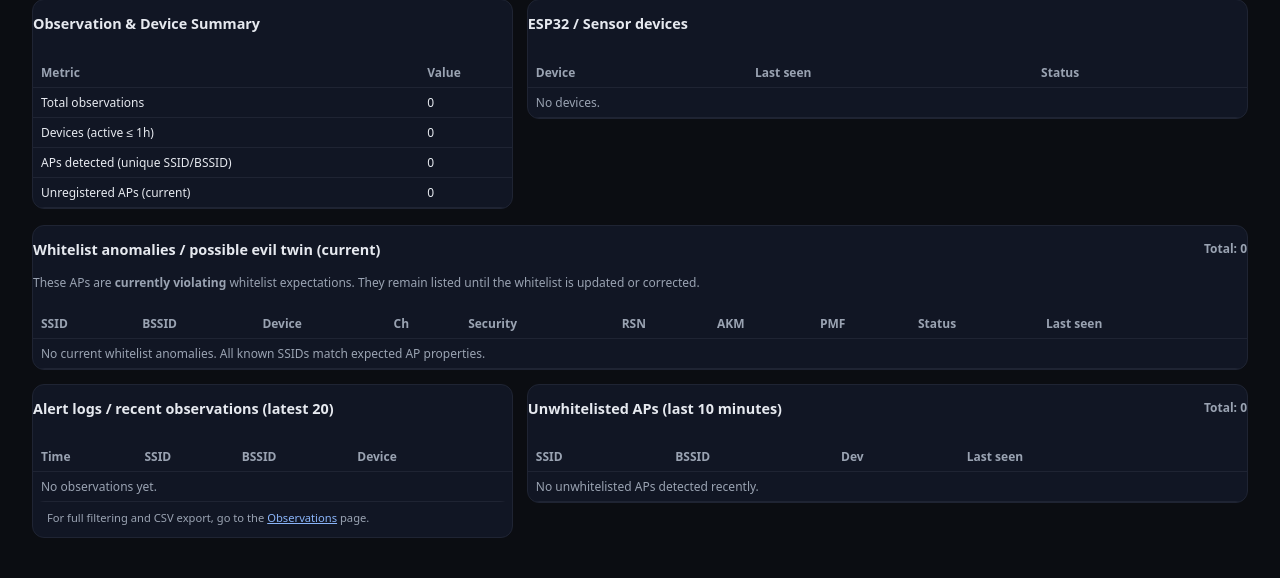
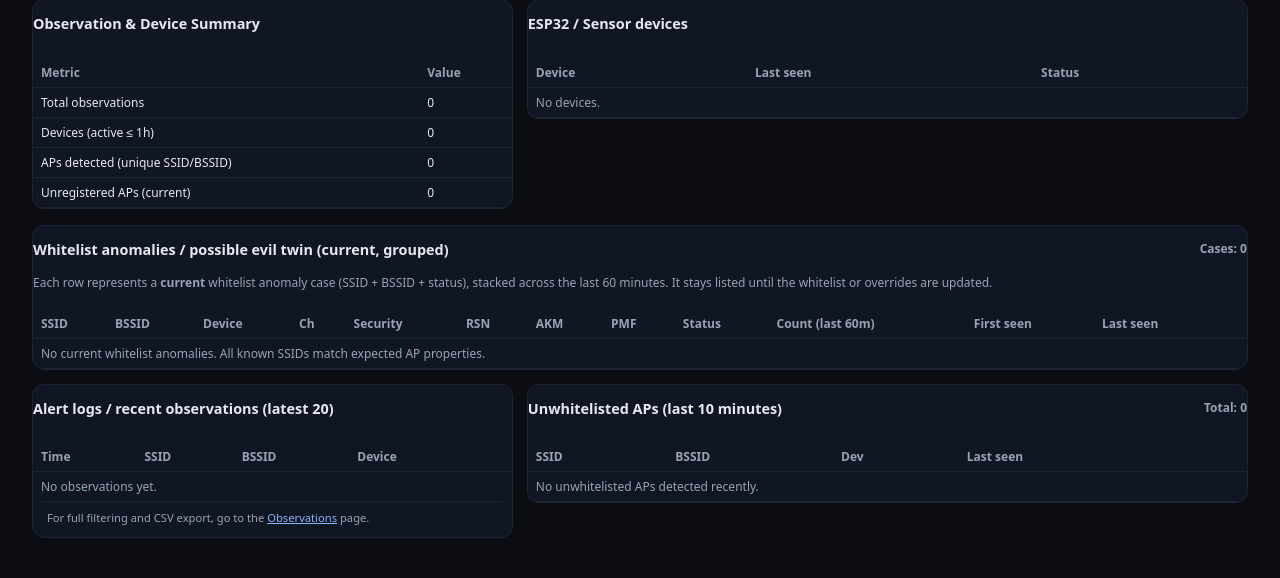
Before and after one commit to ErinFlyingSkyRocket/APSentinel, a Django app: page / in a window 1280 px wide. Shown: the part 144-722 px from the top of the page. Run offline with Django 5.2, Linux system fonts and the light colour scheme; the visitor is signed in with stand-in values (Sample User, id 1); data that the repository does not hold is empty.

Commit message:
anomaly alerts whitelist

```diff
--- a/Django/templates/ui/dashboard.html
+++ b/Django/templates/ui/dashboard.html
@@ -84,14 +84,14 @@
   <!-- CURRENT whitelist anomalies / possible evil twin -->
   <div class="obs-block" style="margin-top:16px;">
     <h3>
-      Whitelist anomalies / possible evil twin (current)
+      Whitelist anomalies / possible evil twin (current, grouped)
       <span style="float:right; font-size:0.75rem; color:var(--muted);">
-        Total: {{ anomalies_critical|length }}
+        Cases: {{ anomalies_critical|length }}
       </span>
     </h3>
     <p style="margin:0 0 8px; color:var(--muted); font-size:0.75rem;">
-      These APs are <strong>currently violating</strong> whitelist expectations.
-      They remain listed until the whitelist is updated or corrected.
+      Each row represents a <strong>current</strong> whitelist anomaly case (SSID + BSSID + status),
+      stacked across the last 60 minutes. It stays listed until the whitelist or overrides are updated.
     </p>
 
     <div class="table-wrap">
@@ -107,18 +107,27 @@
             <th>AKM</th>
             <th>PMF</th>
             <th>Status</th>
+            <th>Count (last 60m)</th>
+            <th>First seen</th>
             <th>Last seen</th>
             <th></th>
           </tr>
         </thead>
         <tbody>
           {% if anomalies_critical %}
-            {% for o in anomalies_critical %}
+            {% for case in anomalies_critical %}
+              {% with o=case.sample %}
                 <tr>
-                <td class="ellipsis">{{ o.ssid|default:"—" }}</td>
-                <td class="mono ch-16">{{ o.bssid }}</td>
-                <td>{{ o.device.name }}</td>
-                <td>{{ o.channel }}</td>
+                  <td class="ellipsis">{{ case.ssid|default:"—" }}</td>
+                  <td class="mono ch-16">{{ case.bssid }}</td>
+                  <td>
+                    {% if o.device %}
+                      {{ o.device.name }}
+                    {% else %}
+                      —
+                    {% endif %}
+                  </td>
+                  <td>{{ o.channel|default:"—" }}</td>
                   <td>{{ o.security|default:"—" }}</td>
                   <td>{{ o.rsn_text|default:"—" }}</td>
                   <td>{{ o.akm_list|default:"—" }}</td>
@@ -126,18 +135,31 @@
                     cap={{ o.pmf_capable|yesno:"Y,N" }},
                     req={{ o.pmf_required|yesno:"Y,N" }}
                   </td>
-                <td>{{ o.dynamic_status|default:o.match_status|default:"(none)" }}</td>
+                  <td>{{ case.status|default:"ANOMALY" }}</td>
+                  <td class="r">{{ case.count }}</td>
                   <td style="white-space:nowrap;">
-                  {{ o.server_ts|date:"M j, Y, g:i a" }}
+                    {% if case.first_seen %}
+                      {{ case.first_seen|date:"M j, Y, g:i a" }}
+                    {% else %}
+                      —
+                    {% endif %}
+                  </td>
+                  <td style="white-space:nowrap;">
+                    {% if case.last_seen %}
+                      {{ case.last_seen|date:"M j, Y, g:i a" }}
+                    {% else %}
+                      —
+                    {% endif %}
                   </td>
                   <td>
                     <a class="btn-link" href="{% url 'observation_detail' o.id %}">Details</a>
                   </td>
                 </tr>
+              {% endwith %}
             {% endfor %}
           {% else %}
             <tr>
-              <td colspan="11" class="empty">
+              <td colspan="13" class="empty">
                 No current whitelist anomalies.
                 All known SSIDs match expected AP properties.
               </td>
--- a/Django/ui/views.py
+++ b/Django/ui/views.py
@@ -13,7 +13,7 @@ from django.core.serializers.json import DjangoJSONEncoder
 from django.utils import timezone
 
 from devices.models import Device
-from evidence.models import AccessPointObservation
+from evidence.models import AccessPointObservation, WhitelistAnomalyOverride
 from apsentinel.views import _match_whitelist  # dynamic whitelist check
 
 
@@ -86,6 +86,38 @@ def _attach_dynamic_status(obs):
     )
 
     return obs
+
+
+def _is_anomaly_ignored(obs):
+    """
+    Check WhitelistAnomalyOverride to see if this dynamic anomaly
+    should be suppressed (treated as 'acknowledged / intentional').
+
+    Matching rules:
+      - If BSSID is set in override: match by BSSID (case-insensitive).
+      - Else if only SSID is set: match by SSID (case-insensitive).
+      - If status is set in override: match that exact dynamic_status.
+        If status is blank/NULL in override: match ANY status for that
+        SSID/BSSID.
+    """
+    ssid = (obs.ssid or "").strip()
+    bssid = (obs.bssid or "").strip()
+    status = (getattr(obs, "dynamic_status", None) or "").strip()
+
+    qs = WhitelistAnomalyOverride.objects.filter(active=True)
+
+    # If we don't even have SSID/BSSID, nothing to match
+    if bssid:
+        qs = qs.filter(bssid__iexact=bssid)
+    elif ssid:
+        qs = qs.filter(ssid__iexact=ssid)
+    else:
+        return False
+
+    if status:
+        qs = qs.filter(Q(status__iexact=status) | Q(status="") | Q(status__isnull=True))
+
+    return qs.exists()
 
 
 # ---------------------------------------------------------------------
@@ -186,6 +218,7 @@ def dashboard(request):
             break
 
     # --- CRITICAL: whitelist anomalies / possible evil twins (last 60 min) ---
+    # We group anomalies by (SSID, BSSID, dynamic_status) and stack counts.
     anomalies_qs = (
         AccessPointObservation.objects
         .select_related("device")
@@ -193,12 +226,48 @@ def dashboard(request):
         .order_by("-server_ts")
     )
 
-    anomalies_critical = []
+    cases_by_key = {}  # (ssid_norm, bssid_norm, status_norm) -> summary dict
+
     for o in anomalies_qs:
         _attach_dynamic_status(o)
-        if o.dynamic_anomaly:
-            anomalies_critical.append(o)
-    # Optionally cap, e.g.: anomalies_critical = anomalies_critical[:100]
+        if not o.dynamic_anomaly:
+            continue
+
+        # Skip if user has created an override for this anomaly
+        if _is_anomaly_ignored(o):
+            continue
+
+        ssid_norm = (o.ssid or "").strip()
+        bssid_norm = (o.bssid or "").strip()
+        status_norm = (getattr(o, "dynamic_status", None) or "").strip()
+
+        key = (ssid_norm, bssid_norm, status_norm)
+        existing = cases_by_key.get(key)
+
+        if existing is None:
+            cases_by_key[key] = {
+                "ssid": o.ssid or "<hidden>",
+                "bssid": o.bssid or "",
+                "status": status_norm or "ANOMALY",
+                "count": 1,
+                "first_seen": o.server_ts,
+                "last_seen": o.server_ts,
+                # keep a sample observation to link to detail page if needed
+                "sample": o,
+            }
+        else:
+            existing["count"] += 1
+            if o.server_ts:
+                if existing["first_seen"] is None or o.server_ts < existing["first_seen"]:
+                    existing["first_seen"] = o.server_ts
+                if existing["last_seen"] is None or o.server_ts > existing["last_seen"]:
+                    existing["last_seen"] = o.server_ts
+
+    anomalies_critical = sorted(
+        cases_by_key.values(),
+        key=lambda c: c["last_seen"] or now,
+        reverse=True,
+    )
 
     return render(
         request,
@@ -212,6 +281,8 @@ def dashboard(request):
             "device_rows": device_rows,
             "current_unwhitelisted": current_unwhitelisted,
             "recent_alerts": recent_alerts,
+            # NOTE: now a list of grouped anomaly "cases", not raw observations.
+            # Each item has: ssid, bssid, status, count, first_seen, last_seen, sample
             "anomalies_critical": anomalies_critical,
         },
     )
@@ -231,6 +302,8 @@ def observations(request):
     - Whitelist anomalies table recomputes dynamic_anomaly each load and
       now shows *current* anomalies (latest row per SSID/BSSID), not just
       last 60 minutes.
+    - Entries covered by a WhitelistAnomalyOverride are hidden from the
+      anomaly table.
     - Each of the 3 small tables has its own SSID/BSSID search:
         flag_q, alert_q, anomaly_q.
     """
@@ -361,8 +434,9 @@ def observations(request):
     # 4) WHITELIST ANOMALIES (CURRENT, dedup by SSID/BSSID + anomaly_q)
     # ----------------------
     # We scan all observations (newest first), keep only dynamic_anomaly==True,
-    # and keep the latest row per (ssid, bssid). This means anomalies remain
-    # listed until the whitelist is edited so they are no longer anomalies.
+    # skip any covered by WhitelistAnomalyOverride, and keep the latest row
+    # per (ssid, bssid). This means anomalies remain listed until the whitelist
+    # or overrides are edited so they are no longer anomalies.
     base_anom_qs = (
         AccessPointObservation.objects
         .select_related("device")
@@ -377,6 +451,10 @@ def observations(request):
         if not o.dynamic_anomaly:
             continue
 
+        # Respect overrides: if ignored, do not show
+        if _is_anomaly_ignored(o):
+            continue
+
         if anomaly_q_lc:
             text = f"{o.ssid or ''} {o.bssid or ''}".lower()
             if anomaly_q_lc not in text:
@@ -387,8 +465,6 @@ def observations(request):
             latest_by_key[key] = o
 
     anomaly_rows = list(latest_by_key.values())
-    # already in newest-first order because base_anom_qs is -server_ts
-    # but we can sort again to be explicit:
     anomaly_rows.sort(key=lambda x: x.server_ts or now, reverse=True)
 
     # ----------------------
```
Also changed, not shown: Django/evidence/models.py (+71 -0 lines), Django/templates/ui/anomaly_overrides.html (added, +206 -0 lines). Lines whose indentation alone changed are shown as unchanged.
